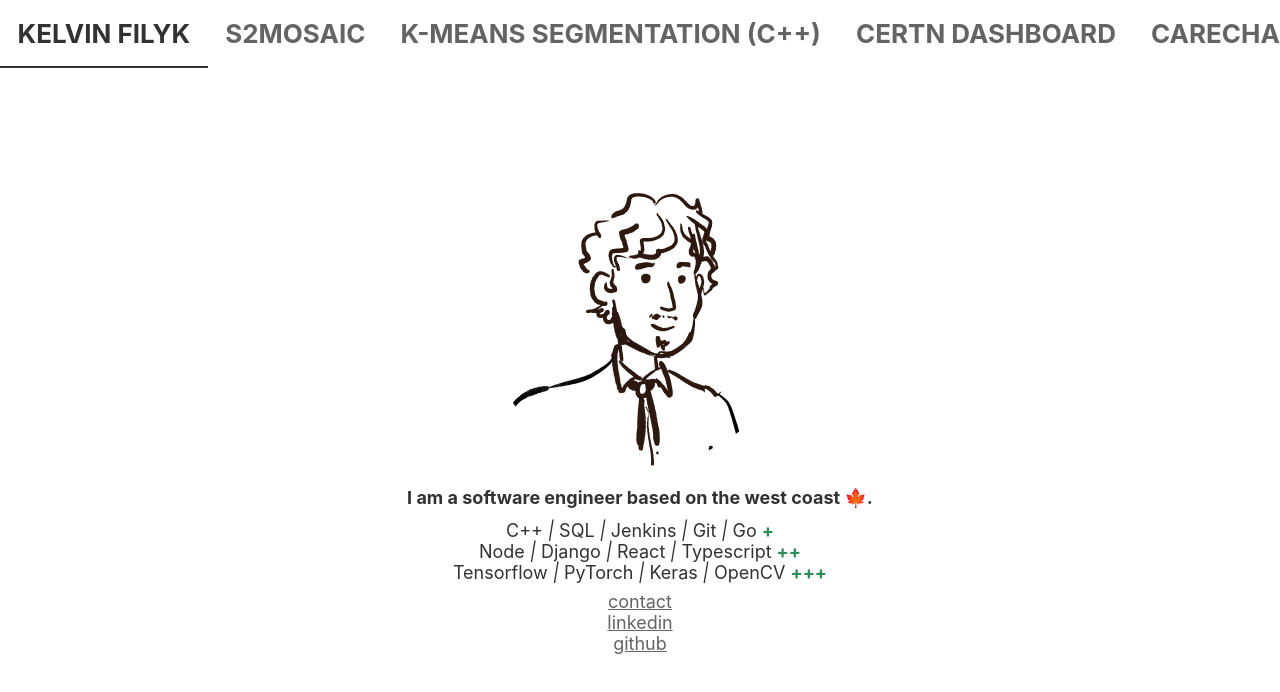
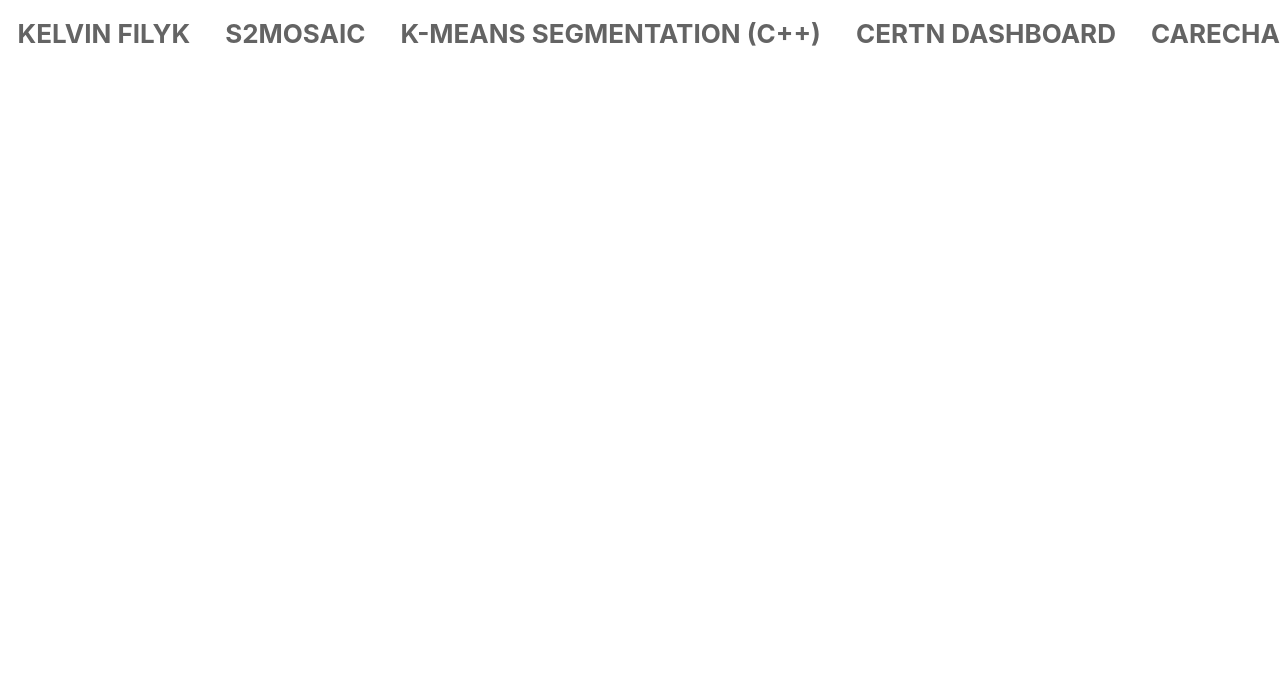
Before and after one commit to kfilyk/kfilyk, a React app: page / in a window 1280 px wide. Shown: the top 692 px of the page. Built offline with nearby package versions, Linux system fonts and the light colour scheme.

Commit message:
Adding routing to portfolio app

```diff
--- a/package.json
+++ b/package.json
@@ -18,6 +18,8 @@
     "html-webpack-plugin": "^5.4.0",
     "react": "^17.0.2",
     "react-dom": "^17.0.2",
+    "react-router": "^5.2.1",
+    "react-router-dom": "^5.3.0",
     "serve": "^12.0.1",
     "style-loader": "^3.3.0",
     "terser-webpack-plugin": "^5.2.4",
@@ -51,6 +53,7 @@
   },
   "devDependencies": {
     "@teamsupercell/typings-for-css-modules-loader": "^2.5.1",
+    "@types/react-router-dom": "^5.3.1",
     "file-loader": "^6.2.0",
     "gh-pages": "^3.2.3",
     "webpack-cli": "^4.9.0"
--- a/src/App.tsx
+++ b/src/App.tsx
@@ -1,7 +1,6 @@
 import React from 'react';
-import "./style.css";
+import {BrowserRouter as Router, Route} from 'react-router-dom';
 import styles from "./style.css";
-
 import doodle from "./doodle.jpg";
 
 function Sep() {
@@ -14,7 +13,7 @@ function Plus() {
 
 const App: React.FC = (props) => {
   return (
-    <div className="App">
+    <Router>
       <div className={styles.header}>
         <a>KELVIN FILYK</a>
         <a href="https://github.com/kfilyk/s2mosaic">S2MOSAIC</a>
@@ -25,6 +24,8 @@ const App: React.FC = (props) => {
         <a>MORI DUNOM</a>
         <a>PETRI</a>
       </div>
+
+      <Route exact path="/portfolio">
         <body className={styles.body}>
           <img src={doodle} className={styles.headshot} alt="headshot" />
 
@@ -60,7 +61,8 @@ const App: React.FC = (props) => {
           </a>
 
         </body>
-    </div>
+      </Route>
+    </Router>
   );
 }
 
```
Also changed, not shown: 2 other files (tests, documents, lock files or other folders). Lines whose indentation alone changed are shown as unchanged.
